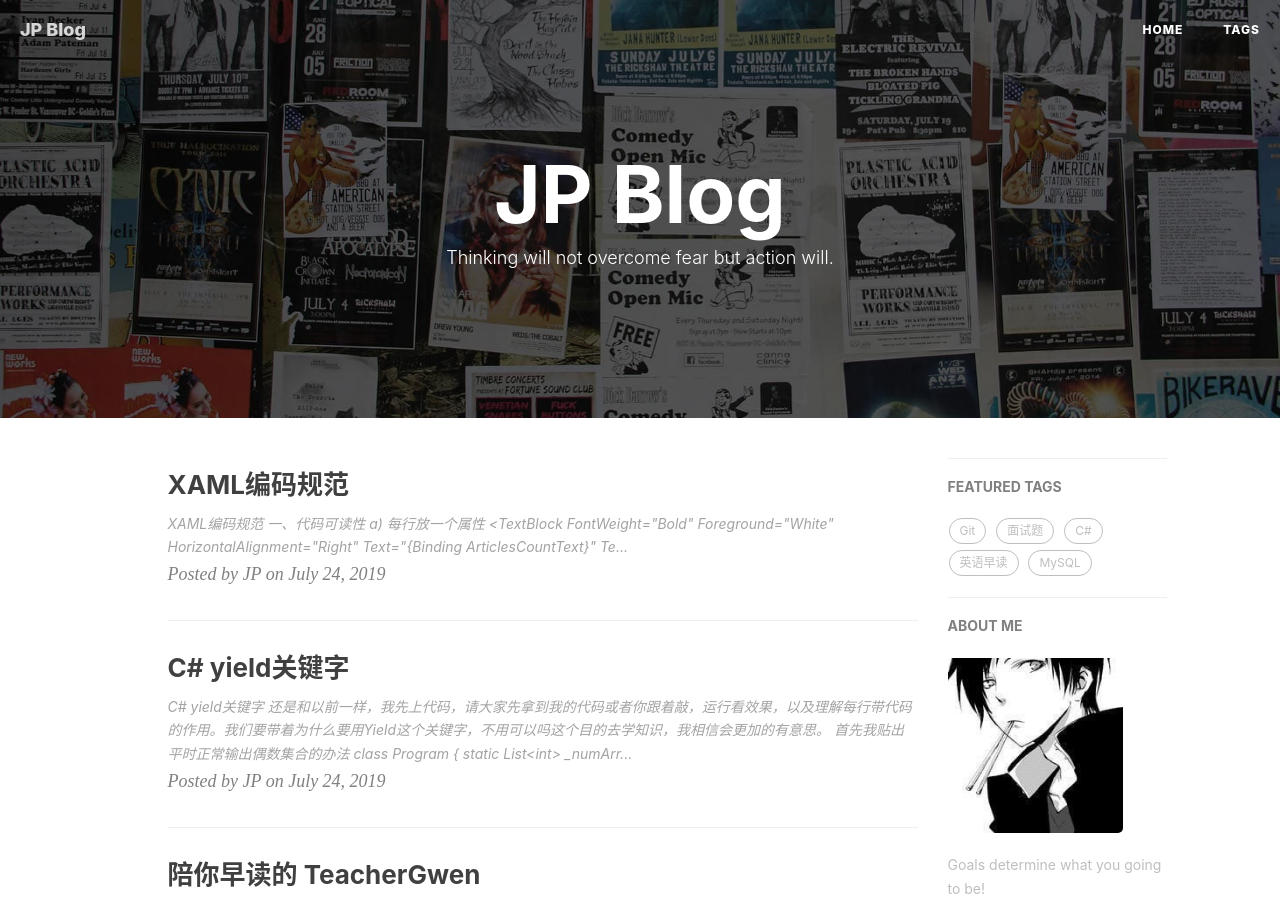
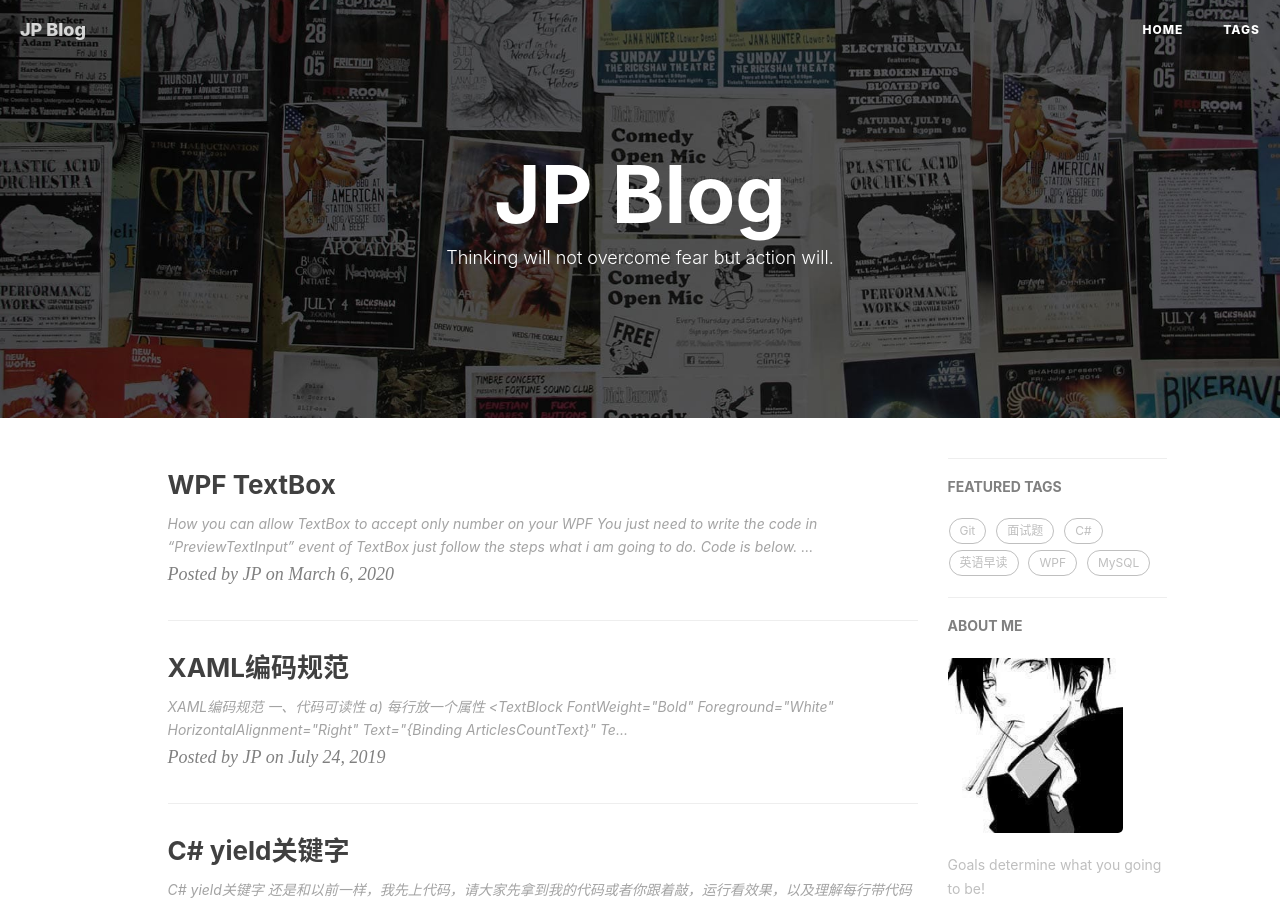
Before and after one commit to hongjiapeng/hongjiapeng.github.io, a Jekyll site: the page built from index.html, in a window 1280 px wide and 900 px high. Built offline with Jekyll 4.4.1, drawn with Linux system fonts in a browser that asks for light colours; nearby versions of some CDN libraries; the list of posts is cut into pages by our own code; comment, search, counter and statistics services are not loaded; some of the changed text lies outside the part shown.

Commit message:
modify blog

```diff
--- a/_posts/2020-03-06 -TextBox to accept only number on your WPF.md
+++ b/_posts/2020-03-06-TextBox to accept only number on your WPF.md
@@ -1,14 +1,13 @@
 ---
-layout:     post
-title:      WPF TextBox
+layout: post
+title: WPF TextBox
 subtitle:
-date:       2020-03-06
-author:     hongjiapeng
-header-img: img/post-bg-debug.png
+date:   2020-03-06
+author: JP
+header-img: img/post-bg-debug.jpg
 catalog: true
 tags:
-    - WPF
-
+- WPF
 ---
 
 > How you can allow TextBox to accept only number on your WPF
```
